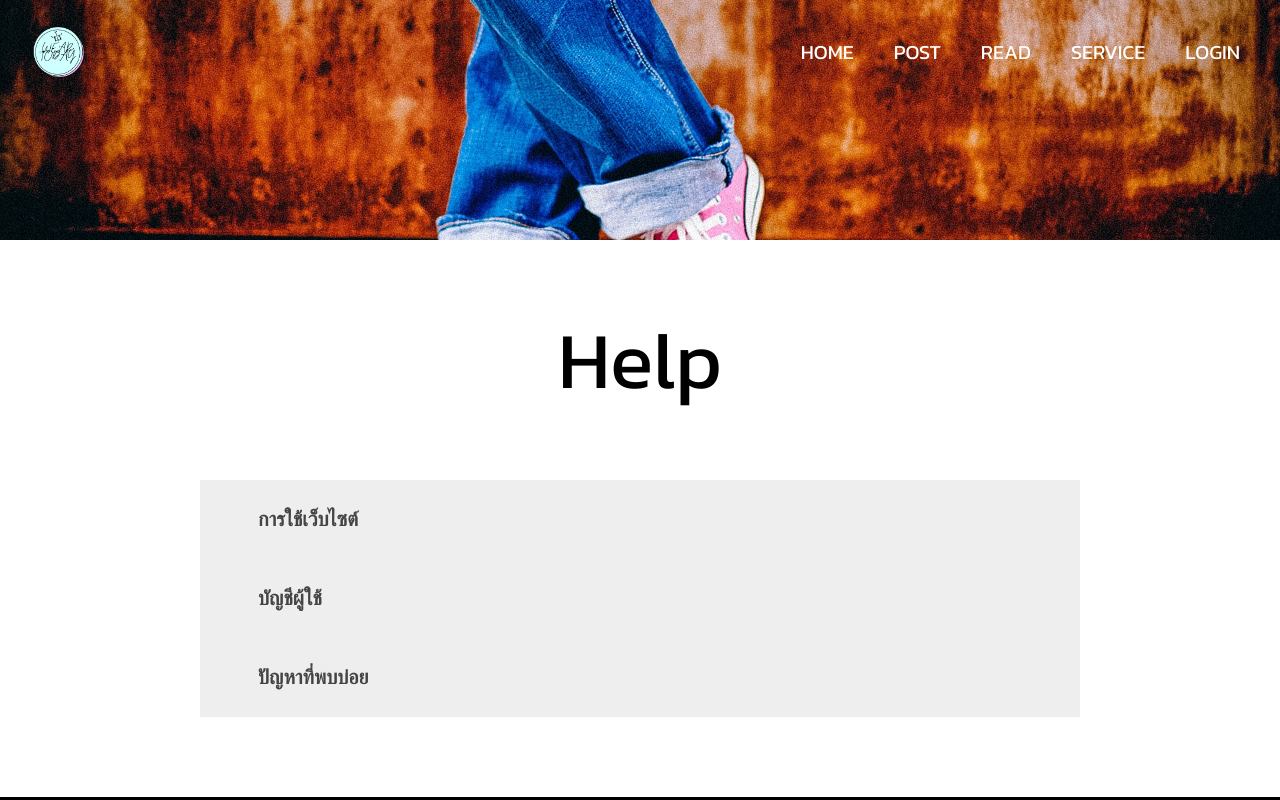
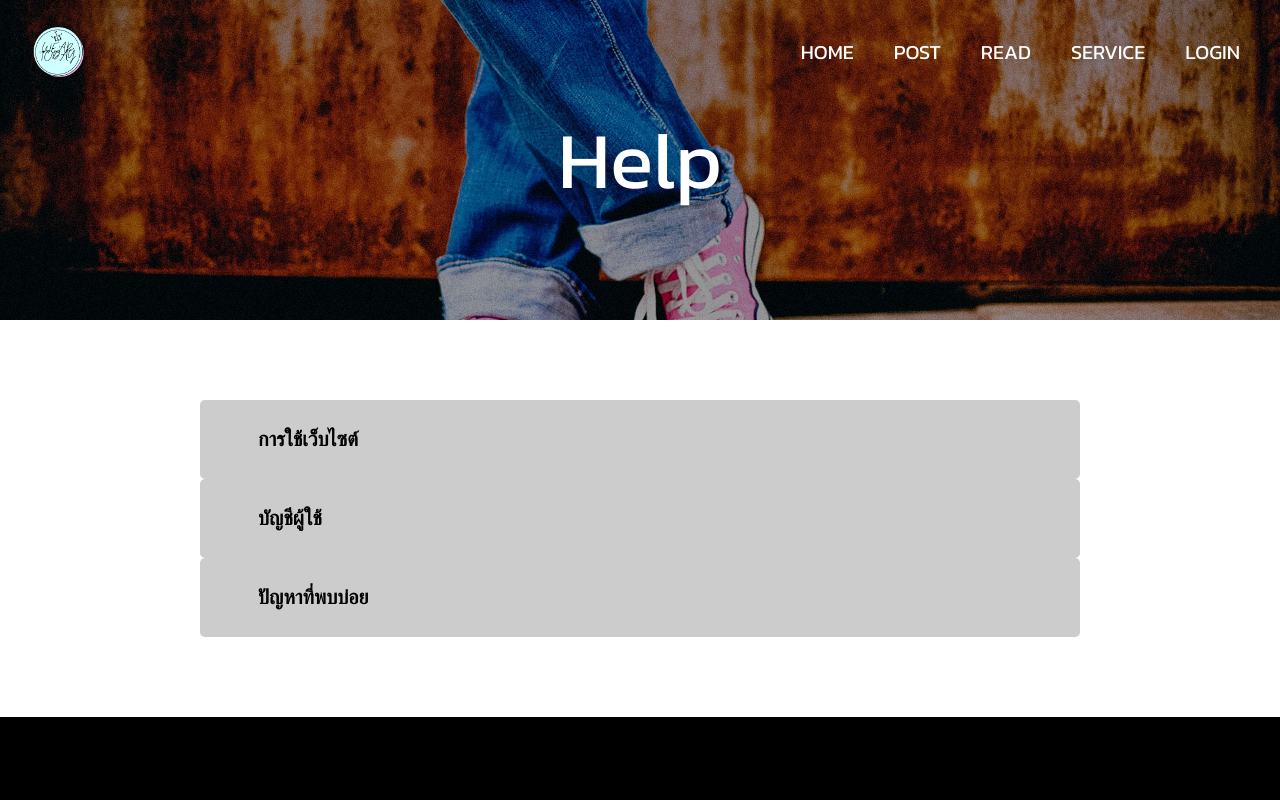
Before and after one commit to panuwat-moonkham/wear-today-react, a React (Create React App) app: page /help in a window 1280 px wide. Shown: the top 800 px of the page. Built offline with nearby package versions, Linux system fonts and the light colour scheme.

Commit message:
edit Contact

```diff
--- a/src/pages/Contact.js
+++ b/src/pages/Contact.js
@@ -2,12 +2,13 @@ import React from 'react'
 import styled from 'styled-components'
 import BackgroundBlock from '../components/BackgroundBlock'
 import image from '../assets/img2.jpg'
+import logoImage from '../assets/logo.png'
 
 const Title = styled.div`
   display: flex;
   justify-content: center;
-  padding-bottom: 4rem;
   font-size: 80px;
+  color:white;
 `
 const Container = styled.div`
   padding: 4rem 10rem;
@@ -20,23 +21,64 @@ const Content = styled.div`
   align-items: center;
 `
 
+const BigBlock = styled.div`
+  width: 50%;
+  padding: 0 20px;
+`
+const Block = styled.div`
+  border-radius: 5px;
+  font-size: 24px;
+  background-color: #ccc;
+  display: flex;
+  justify-content: center;
+  align-items: center;
+  flex-direction: column;
+  margin-bottom: 40px;
+  p{
+    padding-bottom: 20px;
+  }
+  a{
+    padding-bottom: 20px;
+    &:hover {
+    color: #878787;
+  }
+  }
+`
+
 function Contact() {
   return (
     <>
-      <BackgroundBlock src={image} height="30" />
+      <BackgroundBlock src={image} height="40" overlay='overlay' ><Title>Contact</Title></BackgroundBlock>
       <Container>
-        <Title>Contact</Title>
         <Content>
-
-            <div>Image</div>
-            <div>IG</div>
-
-            <div>Image</div>
-            <div>Faceookb</div>
-
-            <div>Image</div>
-            <div>IG</div>
-
+          <BigBlock>
+            <Block>
+              <BackgroundBlock src={logoImage} height="35" width="60" />
+              <p>Instagram</p>
+              <a href="https://www.instagram.com/hrzkaow/">hrzkaow</a>
+              <a href="https://www.instagram.com/hrzkaow/">hrzkaow</a>
+            </Block>
+            <Block>
+              <BackgroundBlock src={logoImage}  height="35" width="60" />
+              <p>Email</p>
+              <p>devillkaow@gmail.com</p>
+              <p>devillkaow@gmail.com</p>
+            </Block>
+          </BigBlock>
+          <BigBlock>
+            <Block>
+              <BackgroundBlock src={logoImage}  height="35" width="60"  />
+              <p>Faceook</p>
+              <a href="https://www.facebook.com/ZXCkaow">Kaow nopparat</a>
+              <a href="https://www.facebook.com/ZXCkaow">Kaow nopparat</a>
+            </Block>
+            <Block>
+              <BackgroundBlock src={logoImage}  height="35" width="60"  />
+              <p>Phone</p>
+              <p>099-276-3131</p>
+              <p>099-276-3131</p>
+            </Block>
+          </BigBlock>
         </Content>
       </Container>
     </>
--- a/src/pages/Help.js
+++ b/src/pages/Help.js
@@ -6,17 +6,18 @@ import image from '../assets/img2.jpg'
 const Title = styled.div`
   display: flex;
   justify-content: center;
-  padding-bottom: 4rem;
   font-size: 80px;
+  color:white;
 `
 
 const Container = styled.div`
   padding: 4rem 10rem;
+
 `
 
 const Accordion = styled.button`
-  background-color: #eee;
-  color: #444;
+  background-color: #ccc;
+  color: black;
   cursor: pointer;
   padding: 18px;
   width: 100%;
@@ -26,9 +27,10 @@ const Accordion = styled.button`
   font-size: 20px;
   transition: 0.4s;
   font-weight: 900;
+  border-radius: 5px;
 
   &:hover {
-    background-color: #ccc;
+    background-color: #878787;
   }
   p {
     padding: 0.5rem 2rem;
@@ -37,12 +39,12 @@ const Accordion = styled.button`
 `
 const Panel = styled.div`
   padding: 0.5rem 4rem;
-  background-color: white;
+  background-color: #ececec;
   display: none;
+  border-radius: 5px;
 
   p {
     padding: 0.5rem 0;
-    background-color: white;
     overflow: hidden;
   }
 `
@@ -72,10 +74,8 @@ function Help () {
 
   return (
     <>
-      <BackgroundBlock src={image} height='30' />
+      <BackgroundBlock src={image} height="40" overlay='overlay' >  <Title>Help</Title></BackgroundBlock>
       <Container>
-        <Title>Help</Title>
-
         <Accordion onClick={openshow}><p>การใช้เว็บไซต์</p></Accordion>
         <Panel id="show">
           <p>Lorem ipsum...</p>
--- a/src/pages/Post.js
+++ b/src/pages/Post.js
@@ -3,6 +3,15 @@ import styled from 'styled-components'
 import BackgroundBlock from '../components/BackgroundBlock'
 import Editor from '../components/Editor'
 import image from '../assets/img2.jpg'
+
+
+
+const Title = styled.div`
+  display: flex;
+  justify-content: center;
+  font-size: 80px;
+  color:white;
+`
 
 const Container = styled.div`
   padding: 2rem 6rem;
@@ -41,7 +50,7 @@ const Content = styled.div`
 function Post () {
   return (
     <>
-      <BackgroundBlock src={image} height='30' overlay='overlay' />
+      <BackgroundBlock src={image} height="40" overlay='overlay' ><Title>Post</Title></BackgroundBlock>
       <Container>
         <Content id='content'>
           <from>
```
